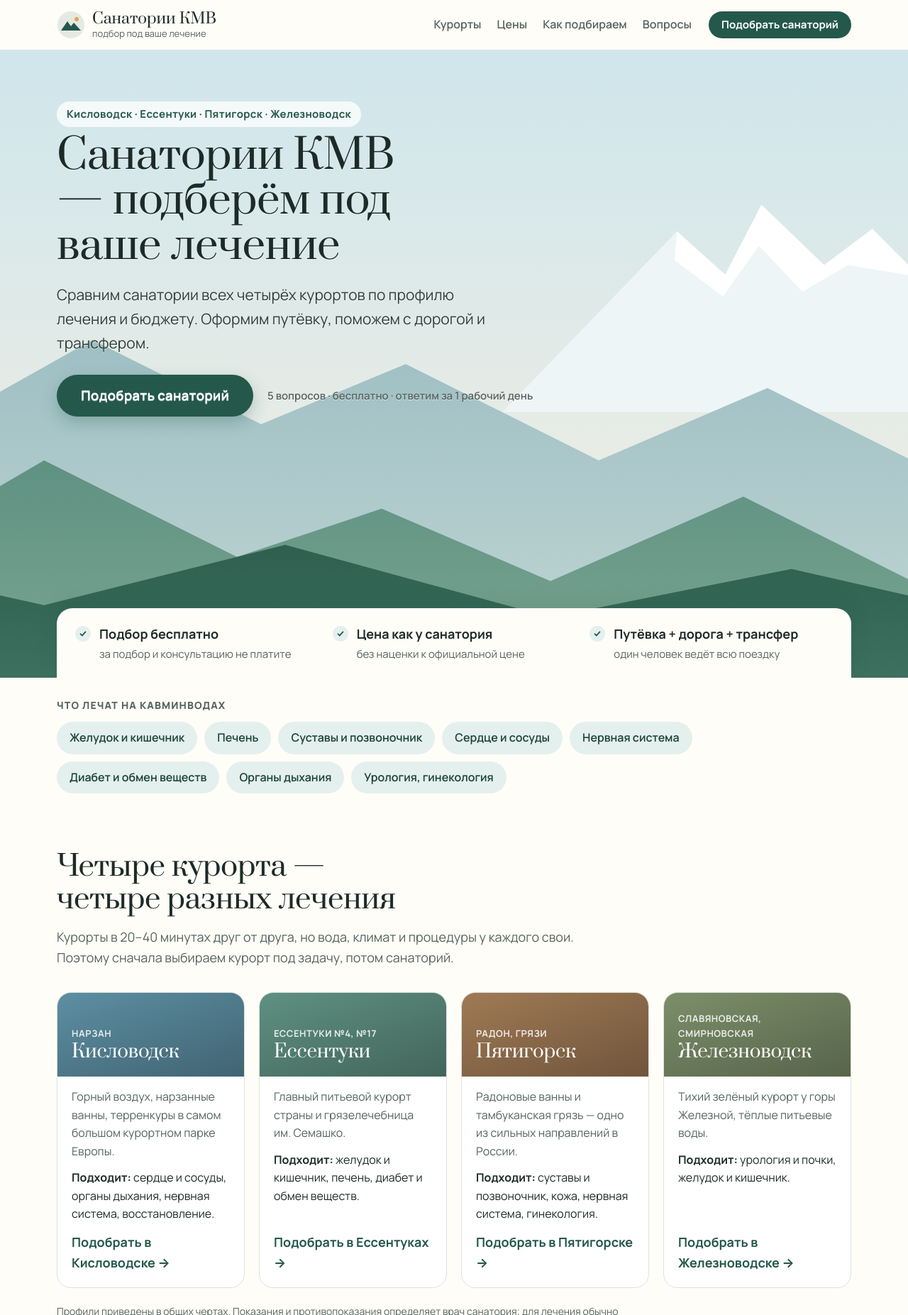
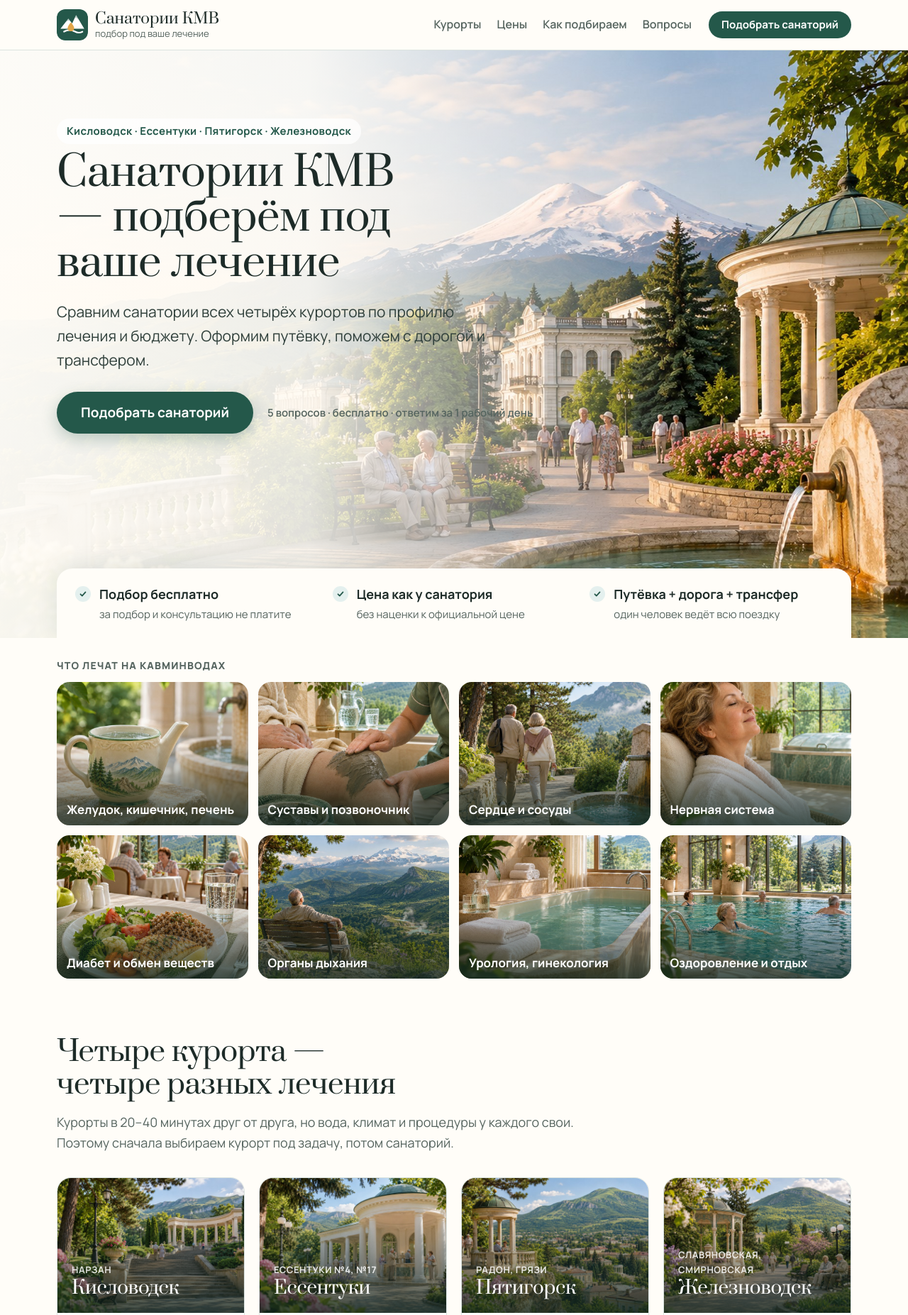
Before and after one commit to JamesC557/sanatorii-kmv-site, a plain HTML site: page index.html in a window 1280 px wide. Shown: the top 1853 px of the page at 71% size. Drawn offline with Linux system fonts and the light colour scheme.

Commit message:
Подключены изображения: первый экран под группы, курорты, лечение, цены, опрос
Co-Authored-By: Claude Opus 5.5 <noreply@anthropic.com>

```diff
--- a/app.js
+++ b/app.js
@@ -33,6 +33,7 @@
     document.getElementById('heroLead').textContent = hv.l;
     var rr = document.querySelector('input[name=resort][value="' + hv.r + '"]'); if (rr) rr.checked = true;
   }
+  if (gkey) document.body.dataset.g = gkey;
   if (gkey) document.querySelectorAll('.resort[data-g="' + gkey + '"]').forEach(function (el) { el.classList.add('is-match') });
   if (C.phone) { var tp = document.getElementById('topPhone'); tp.hidden = false; tp.textContent = C.phone; tp.href = 'tel:' + C.phone.replace(/[^\d+]/g, ''); }
   document.querySelectorAll('[data-profile]').forEach(function (a) {
--- a/index.html
+++ b/index.html
@@ -8,8 +8,9 @@
 <link rel="canonical" href="https://санаториикмв.рф/">
 <meta property="og:title" content="Санатории КМВ — подбор под ваше лечение">
 <meta property="og:description" content="Кисловодск, Ессентуки, Пятигорск, Железноводск. Путёвка, дорога и трансфер.">
-<meta property="og:image" content="/og.svg">
-<link rel="icon" href="/favicon.svg" type="image/svg+xml">
+<meta property="og:image" content="/img/og.jpg">
+<link rel="icon" href="/brand/icon.svg" type="image/svg+xml">
+<link rel="apple-touch-icon" href="/brand/icon-512.png">
 <link rel="preconnect" href="https://fonts.googleapis.com">
 <link rel="stylesheet" href="https://fonts.googleapis.com/css2?family=Prata&family=Manrope:wght@400;500;600;700;800&display=swap">
 <link rel="stylesheet" href="/style.css">
@@ -17,7 +18,7 @@
 <body>
 <header class="top">
   <div class="wrap top-in">
-    <a class="logo" href="/"><svg viewBox="0 0 40 40" aria-hidden="true"><circle cx="20" cy="20" r="19" fill="currentColor" opacity=".12"/><path d="M6 28 15 15l5 7 4-5 10 11z" fill="currentColor"/><circle cx="28" cy="12" r="3" fill="var(--sun)"/></svg><span><b>Санатории КМВ</b><small>подбор под ваше лечение</small></span></a>
+    <a class="logo" href="/"><img src="/brand/icon.svg" alt="" width="44" height="44"><span><b>Санатории КМВ</b><small>подбор под ваше лечение</small></span></a>
     <nav><a href="#resorts">Курорты</a><a href="#prices">Цены</a><a href="#how">Как подбираем</a><a href="#faq">Вопросы</a></nav>
     <div class="top-cta">
       <a class="top-phone" id="topPhone" hidden></a>
@@ -27,23 +28,7 @@
 </header>
 
 <section class="hero">
-  <div class="hero-art" aria-hidden="true">
-    <svg viewBox="0 0 1440 520" preserveAspectRatio="xMidYMax slice">
-      <defs>
-        <linearGradient id="sky" x1="0" y1="0" x2="0" y2="1"><stop offset="0" stop-color="#cfe6ec"/><stop offset="1" stop-color="#f6efe2"/></linearGradient>
-        <linearGradient id="m1" x1="0" y1="0" x2="0" y2="1"><stop offset="0" stop-color="#9fbfc4"/><stop offset="1" stop-color="#c9dcd8"/></linearGradient>
-        <linearGradient id="m2" x1="0" y1="0" x2="0" y2="1"><stop offset="0" stop-color="#5f9182"/><stop offset="1" stop-color="#86ad98"/></linearGradient>
-        <linearGradient id="m3" x1="0" y1="0" x2="0" y2="1"><stop offset="0" stop-color="#2f5f4f"/><stop offset="1" stop-color="#3f7462"/></linearGradient>
-      </defs>
-      <rect width="1440" height="520" fill="url(#sky)"/>
-      <circle cx="1180" cy="120" r="54" fill="#f3d8a1" opacity=".9"/>
-      <path d="M760 300 905 150l40 36 30-58 52 50 40-30 150 152z" fill="#eef5f6"/>
-      <path d="M905 150l40 36 30-58 52 50 40-30 40 40-60-10-38 22-36-38-30 42-40-30z" fill="#ffffff"/>
-      <path d="M0 360 140 290l120 40 160-90 140 70 120-50 160 80 140-60 180 90 140-50 140 70v200H0z" fill="url(#m1)"/>
-      <path d="M0 420 120 360l140 50 120-70 160 80 120-40 140 60 160-70 140 70 160-50 180 70v120H0z" fill="url(#m2)"/>
-      <path d="M0 470 200 420l180 40 200-50 220 60 200-40 220 50 220-30v90H0z" fill="url(#m3)"/>
-    </svg>
-  </div>
+  <div class="hero-art" aria-hidden="true"></div>
   <div class="wrap hero-in">
     <div class="hero-copy">
       <p class="kicker" id="heroKicker">Кисловодск · Ессентуки · Пятигорск · Железноводск</p>
@@ -65,15 +50,15 @@
 <section class="profiles">
   <div class="wrap">
     <p class="eyebrow">Что лечат на Кавминводах</p>
-    <div class="chips">
-      <a href="#quiz" data-profile="ЖКТ, печень">Желудок и кишечник</a>
-      <a href="#quiz" data-profile="ЖКТ, печень">Печень</a>
-      <a href="#quiz" data-profile="Суставы, позвоночник">Суставы и позвоночник</a>
-      <a href="#quiz" data-profile="Сердце, сосуды">Сердце и сосуды</a>
-      <a href="#quiz" data-profile="Нервная система">Нервная система</a>
-      <a href="#quiz" data-profile="Диабет, обмен веществ">Диабет и обмен веществ</a>
-      <a href="#quiz" data-profile="Дыхание">Органы дыхания</a>
-      <a href="#quiz" data-profile="Урология, гинекология">Урология, гинекология</a>
+    <div class="tiles">
+      <a href="#quiz" data-profile="ЖКТ, печень" class="tile"><img src="/img/treat-gi.jpg" alt="" loading="lazy" width="800" height="800"><span>Желудок, кишечник, печень</span></a>
+      <a href="#quiz" data-profile="Суставы, позвоночник" class="tile"><img src="/img/treat-joints.jpg" alt="" loading="lazy" width="800" height="800"><span>Суставы и позвоночник</span></a>
+      <a href="#quiz" data-profile="Сердце, сосуды" class="tile"><img src="/img/treat-heart.jpg" alt="" loading="lazy" width="800" height="800"><span>Сердце и сосуды</span></a>
+      <a href="#quiz" data-profile="Нервная система" class="tile"><img src="/img/treat-nerves.jpg" alt="" loading="lazy" width="800" height="800"><span>Нервная система</span></a>
+      <a href="#quiz" data-profile="Диабет, обмен веществ" class="tile"><img src="/img/treat-diabetes.jpg" alt="" loading="lazy" width="800" height="800"><span>Диабет и обмен веществ</span></a>
+      <a href="#quiz" data-profile="Дыхание" class="tile"><img src="/img/treat-breath.jpg" alt="" loading="lazy" width="800" height="800"><span>Органы дыхания</span></a>
+      <a href="#quiz" data-profile="Урология, гинекология" class="tile"><img src="/img/treat-uro.jpg" alt="" loading="lazy" width="800" height="800"><span>Урология, гинекология</span></a>
+      <a href="#quiz" data-profile="Общее оздоровление" class="tile"><img src="/img/treat-wellness.jpg" alt="" loading="lazy" width="800" height="800"><span>Оздоровление и отдых</span></a>
     </div>
   </div>
 </section>
@@ -83,25 +68,25 @@
     <div class="sec-head"><h2>Четыре курорта — четыре разных лечения</h2><p>Курорты в 20–40 минутах друг от друга, но вода, климат и процедуры у каждого свои. Поэтому сначала выбираем курорт под задачу, потом санаторий.</p></div>
     <div class="resorts">
       <article class="resort" data-g="g1">
-        <div class="r-top" style="--tone:#5d8fa3"><span class="r-water">Нарзан</span><h3>Кисловодск</h3></div>
+        <div class="r-top" style="background-image:url(/img/resort-kislovodsk.jpg)"><span class="r-water">Нарзан</span><h3>Кисловодск</h3></div>
         <p>Горный воздух, нарзанные ванны, терренкуры в самом большом курортном парке Европы.</p>
         <p class="r-for"><b>Подходит:</b> сердце и сосуды, органы дыхания, нервная система, восстановление.</p>
         <a href="#quiz" data-resort="Кисловодск" class="r-link">Подобрать в Кисловодске →</a>
       </article>
       <article class="resort" data-g="g2">
-        <div class="r-top" style="--tone:#5f9182"><span class="r-water">Ессентуки №4, №17</span><h3>Ессентуки</h3></div>
+        <div class="r-top" style="background-image:url(/img/resort-essentuki.jpg)"><span class="r-water">Ессентуки №4, №17</span><h3>Ессентуки</h3></div>
         <p>Главный питьевой курорт страны и грязелечебница им. Семашко.</p>
         <p class="r-for"><b>Подходит:</b> желудок и кишечник, печень, диабет и обмен веществ.</p>
         <a href="#quiz" data-resort="Ессентуки" class="r-link">Подобрать в Ессентуках →</a>
       </article>
       <article class="resort" data-g="g3">
-        <div class="r-top" style="--tone:#a07a55"><span class="r-water">Радон, грязи</span><h3>Пятигорск</h3></div>
+        <div class="r-top" style="background-image:url(/img/resort-pyatigorsk.jpg)"><span class="r-water">Радон, грязи</span><h3>Пятигорск</h3></div>
         <p>Радоновые ванны и тамбуканская грязь — одно из сильных направлений в России.</p>
         <p class="r-for"><b>Подходит:</b> суставы и позвоночник, кожа, нервная система, гинекология.</p>
         <a href="#quiz" data-resort="Пятигорск" class="r-link">Подобрать в Пятигорске →</a>
       </article>
       <article class="resort" data-g="g3">
-        <div class="r-top" style="--tone:#7c8f6a"><span class="r-water">Славяновская, Смирновская</span><h3>Железноводск</h3></div>
+        <div class="r-top" style="background-image:url(/img/resort-zheleznovodsk.jpg)"><span class="r-water">Славяновская, Смирновская</span><h3>Железноводск</h3></div>
         <p>Тихий зелёный курорт у горы Железной, тёплые питьевые воды.</p>
         <p class="r-for"><b>Подходит:</b> урология и почки, желудок и кишечник.</p>
         <a href="#quiz" data-resort="Железноводск" class="r-link">Подобрать в Железноводске →</a>
@@ -115,9 +100,9 @@
   <div class="wrap">
     <div class="sec-head"><h2>Сколько стоит путёвка с лечением</h2><p>Цена за сутки на человека: проживание, питание и лечение по профилю. Примеры открытых цен санаториев на ноябрь 2026 — точную стоимость на ваши даты пришлём после подбора.</p></div>
     <div class="price-grid">
-      <div class="price"><span class="p-cls">Железноводск · 4*</span><h3>«Елизавета — Минеральные Воды»</h3><b>от 6 500 ₽</b><span>сутки на человека с лечением, 19 профилей</span><em>14 дней — от 91 000 ₽</em></div>
-      <div class="price hl"><span class="p-cls">Ессентуки · 4*</span><h3>«Казахстан»</h3><b>от 9 600 ₽</b><span>сутки на человека с лечением, 20 профилей</span><em>14 дней — от 134 400 ₽</em></div>
-      <div class="price"><span class="p-cls">Железноводск · 4*</span><h3>«Плаза»</h3><b>от 9 700 ₽</b><span>сутки на человека с лечением, 23 профиля</span><em>14 дней — от 135 800 ₽</em></div>
+      <div class="price"><img src="/img/price-standard.jpg" alt="" loading="lazy" width="1200" height="800"><span class="p-cls">Железноводск · 4*</span><h3>«Елизавета — Минеральные Воды»</h3><b>от 6 500 ₽</b><span>сутки на человека с лечением, 19 профилей</span><em>14 дней — от 91 000 ₽</em></div>
+      <div class="price hl"><img src="/img/price-comfort.jpg" alt="" loading="lazy" width="1200" height="800"><span class="p-cls">Ессентуки · 4*</span><h3>«Казахстан»</h3><b>от 9 600 ₽</b><span>сутки на человека с лечением, 20 профилей</span><em>14 дней — от 134 400 ₽</em></div>
+      <div class="price"><img src="/img/price-premium.jpg" alt="" loading="lazy" width="1200" height="800"><span class="p-cls">Железноводск · 4*</span><h3>«Плаза»</h3><b>от 9 700 ₽</b><span>сутки на человека с лечением, 23 профиля</span><em>14 дней — от 135 800 ₽</em></div>
     </div>
     <p class="fine">Ориентиры, не оферта: опубликованные цены «от», ноябрь 2026. Цена зависит от сезона, номера и программы; в праздники и летом выше. Подбираем и среди других санаториев всех четырёх курортов.</p>
   </div>
@@ -138,6 +123,7 @@
 <section id="quiz" class="block quiz-sec">
   <div class="wrap quiz-wrap">
     <div class="quiz-aside">
+      <img class="consult" src="/img/consultant.jpg" alt="" loading="lazy" width="900" height="1100">
       <h2>Подбор санатория</h2>
       <p>Ответьте на 5 вопросов — подберём 2–3 подходящих санатория и пришлём цены на ваши даты.</p>
       <ul class="aside-list">
--- a/style.css
+++ b/style.css
@@ -106,3 +106,37 @@ details p{color:var(--muted);margin:10px 0 0}
 @media(max-width:720px){body{font-size:17px}.hero{padding-block:40px 0}.promise{grid-template-columns:1fr;margin-top:170px;gap:14px}.price-grid,.why{grid-template-columns:1fr}.opts.four{grid-template-columns:1fr 1fr}.logo small{display:none}.top-phone{display:none}form#q,.done{padding:22px}}
 @media(max-width:480px){.resorts,.steps,.opts,.grid2{grid-template-columns:1fr}.btn-lg{width:100%}}
 @media(prefers-reduced-motion:reduce){html{scroll-behavior:auto}*{transition:none!important}}
+
+/* ===== Фото (images-v1) ===== */
+.logo img{width:44px;height:44px;border-radius:12px;flex:none}
+.hero{background:#2a4f45}
+.hero-art{background:url(/img/hero-kmv-desktop.jpg) center right/cover no-repeat}
+.hero-art:after{content:"";position:absolute;inset:0;background:linear-gradient(90deg,rgba(255,253,248,.96) 0%,rgba(255,253,248,.88) 34%,rgba(255,253,248,.35) 58%,rgba(255,253,248,0) 75%)}
+body[data-g="g1"] .hero-art{background-image:url(/img/hero-kislovodsk-desktop.jpg)}
+body[data-g="g2"] .hero-art{background-image:url(/img/hero-essentuki-desktop.jpg)}
+.hero{padding-block:96px 0}.hero-copy{text-shadow:none}
+.promise{margin-top:150px}
+.tiles{display:grid;grid-template-columns:repeat(4,1fr);gap:14px}
+.tile{position:relative;display:block;border-radius:18px;overflow:hidden;aspect-ratio:4/3;max-width:100%;text-decoration:none}
+.tile img{width:100%;height:100%;object-fit:cover;display:block;transition:transform .4s}
+.tile:after{content:"";position:absolute;inset:0;background:linear-gradient(180deg,rgba(0,0,0,0) 45%,rgba(18,40,34,.78))}
+.tile span{position:absolute;left:14px;right:14px;bottom:12px;z-index:1;color:#fff;font-weight:700;font-size:17px;line-height:1.25}
+.tile:hover img{transform:scale(1.04)}
+.r-top{position:relative;background-size:cover;background-position:center;min-height:190px}
+.r-top:before{content:"";position:absolute;inset:0;background:linear-gradient(180deg,rgba(0,0,0,0) 30%,rgba(16,36,30,.8))}
+.r-top>*{position:relative}
+.price{padding:0 0 24px;overflow:hidden}.price>*:not(img){margin-inline:24px}
+.price img{width:100%;aspect-ratio:3/2;object-fit:cover;display:block;margin-bottom:12px}
+.consult{width:100%;max-width:340px;aspect-ratio:9/11;object-fit:cover;border-radius:22px;display:block;margin-bottom:22px;box-shadow:0 16px 40px rgba(20,60,50,.15)}
+.quiz-sec{background:linear-gradient(rgba(255,253,248,.82),rgba(255,253,248,.92)),url(/img/quiz-bg.jpg) center/cover}
+.cta{background:linear-gradient(90deg,rgba(20,48,40,.88),rgba(20,48,40,.55)),url(/img/cta-bg.jpg) center/cover;padding-block:96px}
+@media(max-width:980px){.tiles{grid-template-columns:repeat(2,1fr)}.consult{max-width:260px}}
+@media(max-width:720px){
+  .hero{padding-block:0}
+  .hero-art{position:relative;height:300px;background-image:url(/img/hero-kmv-mobile.jpg);background-position:center 30%}
+  body[data-g="g1"] .hero-art{background-image:url(/img/hero-kislovodsk-mobile.jpg)}
+  body[data-g="g2"] .hero-art{background-image:url(/img/hero-essentuki-mobile.jpg)}
+  .hero-art:after{background:linear-gradient(180deg,rgba(255,253,248,0) 55%,var(--paper))}
+  .hero{background:var(--paper)}.hero-in{padding-top:8px}
+  .promise{margin-top:28px;border-radius:18px;box-shadow:none;border:1px solid var(--line);margin-bottom:8px}
+}
```
